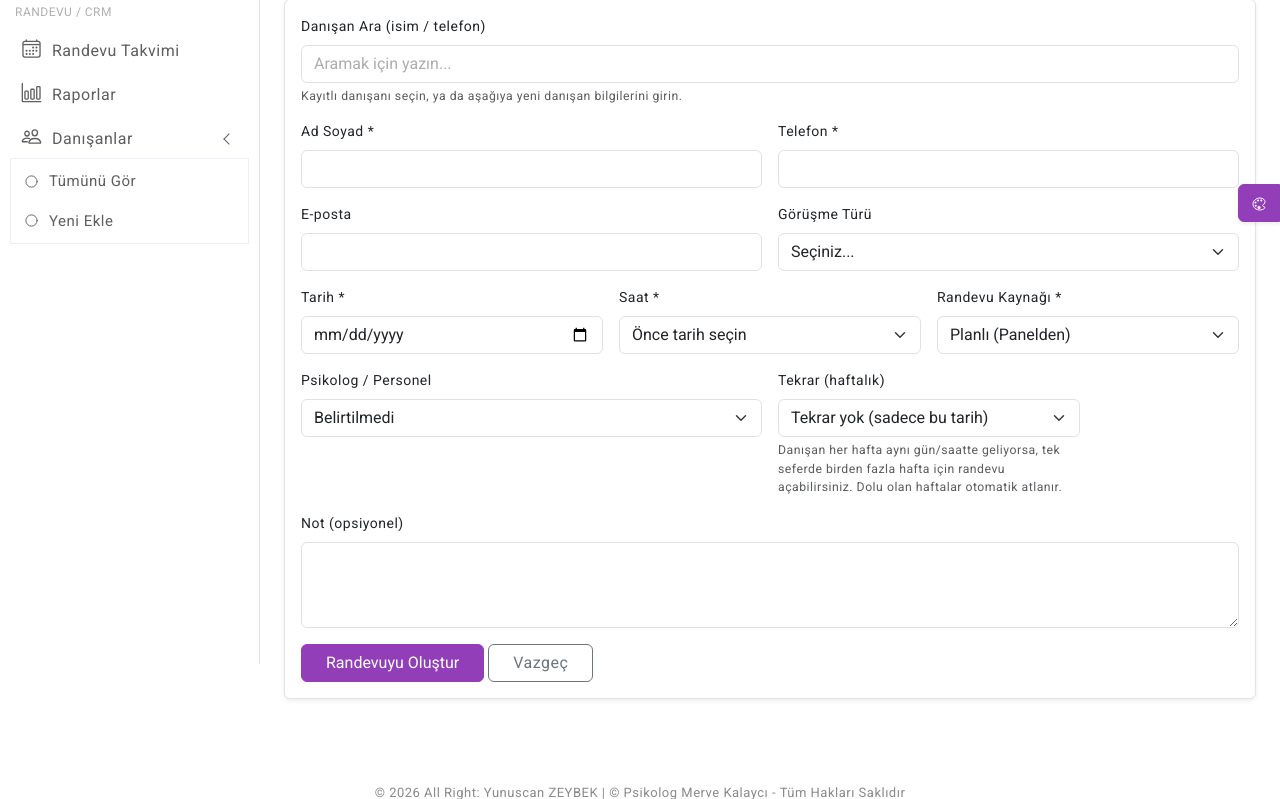
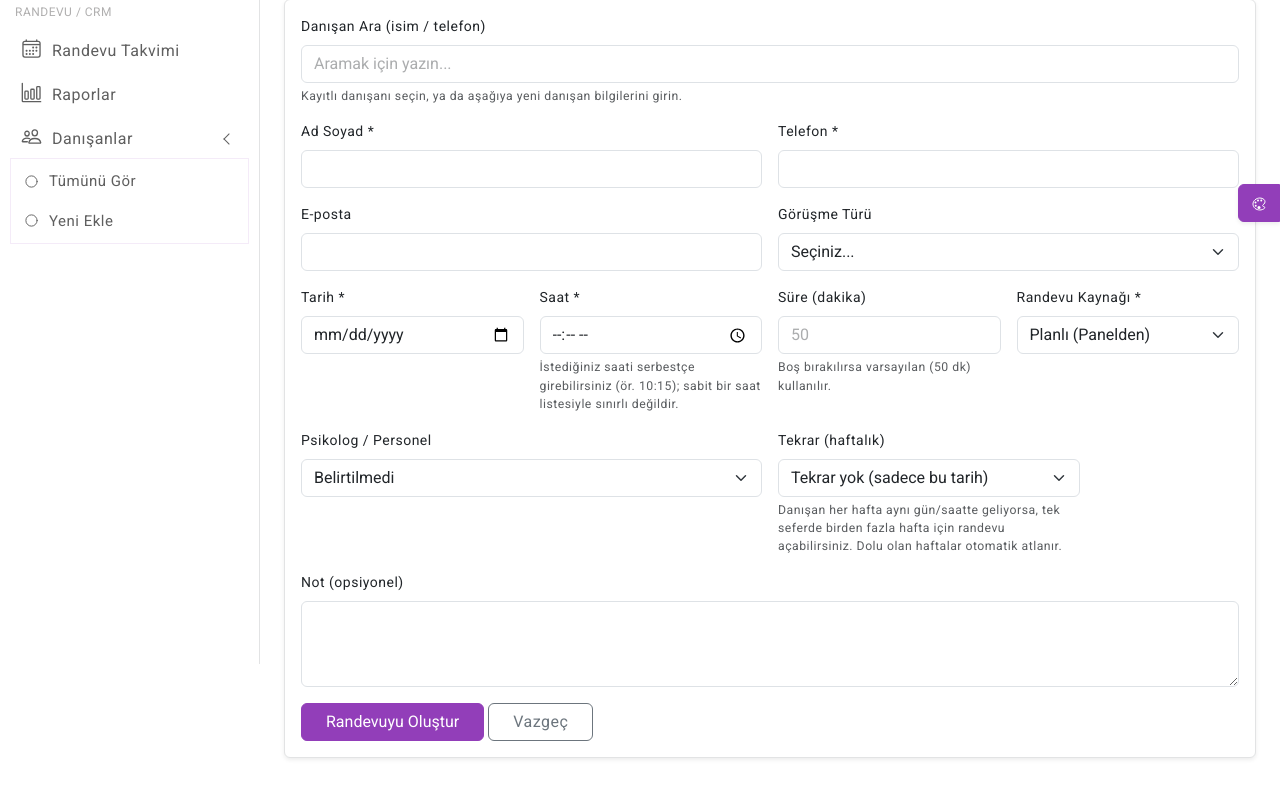
Before and after one commit to Fundatrgn/softwareplas, a Laravel app: page /admin/randevular/ekle in a window 1280 px wide. Shown: the part 136-935 px from the top of the page. Run offline with Laravel 10, Linux system fonts and the light colour scheme; a user stored in the database is signed in; data comes from the database, SQL or seed files in the repository; settings files or empty folders that the repository lacks are supplied; some libraries are stand-ins or nearby versions.

Commit message:
CRM'de randevu saatini serbestçe belirleme ve yeniden planlama ekle
- Yeni randevu formunda "Saat" artık sabit bir seçim listesine bağlı
  değil, admin istediği saati elle girebiliyor (ör. 09:00-09:50 sonra
  10:15 gibi); sadece gerçek bir çakışma varsa engelleniyor
- Süre (dakika) alanı eklendi, randevu bazında varsayılan seans
  süresinin üzerine yazılabiliyor
- AvailabilityService::hasConflict() eklendi: admin/CRM tarafı için
  sabit slot ızgarasından bağımsız, gerçek zaman aralığı çakışması
  kontrolü (public randevu sayfası hâlâ eskisi gibi ızgaraya bağlı
  kalıyor, orası değişmedi)
- Randevu detay sayfasına "Randevuyu Yeniden Planla" formu eklendi:
  danışan aynı kalarak gün/saat/süre değiştirilebiliyor, danışana
  güncelleme bildirimi gidiyor

Co-Authored-By: Claude Sonnet 5 <noreply@anthropic.com>
Claude-Session: https://claude.ai/code/session_011FUSRXEhBPJCrDCfSDLBZH

```diff
--- a/app/Http/Controllers/dashboard/AppointmentController.php
+++ b/app/Http/Controllers/dashboard/AppointmentController.php
@@ -113,6 +113,7 @@ class AppointmentController extends Controller
             'psikologlar' => User::orderBy('name')->get(),
             'tarih' => $request->query('tarih'),
             'saat' => $request->query('saat'),
+            'varsayilanSure' => (new AvailabilityService(Setting::first()))->slotDuration(),
         ]);
     }
 
@@ -147,6 +148,7 @@ class AppointmentController extends Controller
             'user_id' => 'nullable|exists:users,id',
             'tarih' => 'required|date',
             'saat' => 'required|date_format:H:i',
+            'sure' => 'nullable|integer|min:10|max:240',
             'not' => 'nullable|string|max:2000',
             'source' => 'required|in:panel,yuz_yuze',
             'tekrar_hafta' => 'nullable|integer|min:1|max:12',
@@ -156,9 +158,13 @@ class AppointmentController extends Controller
 
         $settings = Setting::first();
         $availability = new AvailabilityService($settings);
+        $duration = (int) ($request->sure ?: $availability->slotDuration());
 
-        if (! $availability->isSlotAvailable($startsAt)) {
-            return redirect()->back()->withInput()->with('error', 'Bu saat dolu ya da uygun değil. Lütfen başka bir saat seçin.');
+        // CRM'den randevu açarken saat sabit ızgaraya bağlı kalmaz (admin
+        // istediği saati elle girebilir, ör. 10:15); sadece gerçek bir
+        // çakışma olup olmadığına bakılır.
+        if ($availability->hasConflict($startsAt, $startsAt->copy()->addMinutes($duration))) {
+            return redirect()->back()->withInput()->with('error', 'Bu saat aralığında başka bir randevu var. Lütfen farklı bir saat seçin.');
         }
 
         if ($request->patient_id) {
@@ -183,7 +189,6 @@ class AppointmentController extends Controller
             }
         }
 
-        $duration = $availability->slotDuration();
         $tekrarHafta = (int) ($request->tekrar_hafta ?: 1);
 
         $ilkRandevu = null;
@@ -193,8 +198,8 @@ class AppointmentController extends Controller
         for ($i = 0; $i < $tekrarHafta; $i++) {
             $bu = $startsAt->copy()->addWeeks($i);
 
-            if ($i > 0 && ! $availability->isSlotAvailable($bu)) {
-                $atlanan[] = $bu->translatedFormat('d.m.Y H:i') . ' (bu saat dolu/uygun değil)';
+            if ($i > 0 && $availability->hasConflict($bu, $bu->copy()->addMinutes($duration))) {
+                $atlanan[] = $bu->translatedFormat('d.m.Y H:i') . ' (bu saat aralığında başka randevu var)';
                 continue;
             }
 
@@ -240,6 +245,40 @@ class AppointmentController extends Controller
         return view('dashboard.randevular.show', ['appointment' => $appointment]);
     }
 
+    /**
+     * Var olan bir randevuyu farklı bir gün/saate taşır (danışan aynı
+     * kalır). Sabit ızgaraya bağlı değildir; admin istediği saati elle
+     * girebilir, sadece gerçek bir çakışma engellenir.
+     */
+    public function reschedule(Request $request, $id, AppointmentNotificationService $notifier)
+    {
+        $appointment = Appointment::findOrFail($id);
+
+        $request->validate([
+            'tarih' => 'required|date',
+            'saat' => 'required|date_format:H:i',
+            'sure' => 'nullable|integer|min:10|max:240',
+        ]);
+
+        $yeniBaslangic = Carbon::parse($request->tarih . ' ' . $request->saat);
+        $sure = (int) ($request->sure ?: $appointment->duration_minutes);
+        $yeniBitis = $yeniBaslangic->copy()->addMinutes($sure);
+
+        $availability = new AvailabilityService(Setting::first());
+        if ($availability->hasConflict($yeniBaslangic, $yeniBitis, $appointment->id)) {
+            return redirect()->back()->with('error', 'Bu saat aralığında başka bir randevu var. Lütfen farklı bir saat seçin.');
+        }
+
+        $appointment->starts_at = $yeniBaslangic;
+        $appointment->ends_at = $yeniBitis;
+        $appointment->duration_minutes = $sure;
+        $appointment->save();
+
+        $notifier->notifyStatusChanged($appointment);
+
+        return redirect('/admin/randevular/' . $appointment->id)->with('success', 'Randevu ' . $yeniBaslangic->translatedFormat('d.m.Y H:i') . ' tarihine taşındı.');
+    }
+
     public function updateStatus(Request $request, $id, AppointmentNotificationService $notifier)
     {
         $appointment = Appointment::findOrFail($id);
--- a/app/Services/AvailabilityService.php
+++ b/app/Services/AvailabilityService.php
@@ -165,4 +165,22 @@ class AvailabilityService
 
         return ! in_array($startsAt->format('H:i'), $this->bookedSlotsForDate($startsAt, $excludeAppointmentId), true);
     }
+
+    /**
+     * CRM'den admin/psikolog randevu saatini elle (sabit ızgaraya bağlı
+     * kalmadan, ör. 10:15 gibi) belirleyebilsin diye kullanılan gerçek
+     * çakışma kontrolü. isSlotAvailable()'ın aksine saatin önceden
+     * tanımlı slotlardan biri olmasını ŞART koşmaz; sadece o saat
+     * aralığında başka "aktif" bir randevu olup olmadığına bakar.
+     */
+    public function hasConflict(Carbon $startsAt, Carbon $endsAt, ?int $excludeAppointmentId = null): bool
+    {
+        $query = Appointment::blocking()->overlapping($startsAt, $endsAt);
+
+        if ($excludeAppointmentId) {
+            $query->where('id', '!=', $excludeAppointmentId);
+        }
+
+        return $query->exists();
+    }
 }
--- a/resources/views/dashboard/randevular/add.blade.php
+++ b/resources/views/dashboard/randevular/add.blade.php
@@ -63,22 +63,30 @@
                                 </select>
                             </div>
 
-                            <div class="col-md-4">
+                            <div class="col-md-3">
                                 <label class="form-label">Tarih *</label>
                                 <input type="date" class="form-control" name="tarih" id="tarih" required value="{{ old('tarih', $tarih) }}" min="{{ \Carbon\Carbon::today()->toDateString() }}">
                             </div>
-                            <div class="col-md-4">
+                            <div class="col-md-3">
                                 <label class="form-label">Saat *</label>
-                                <select class="form-select" name="saat" id="saat" required>
-                                    <option value="">Önce tarih seçin</option>
-                                </select>
+                                <input type="time" class="form-control" name="saat" id="saat" required value="{{ old('saat', $saat) }}" step="300">
+                                <div class="form-text">İstediğiniz saati serbestçe girebilirsiniz (ör. 10:15); sabit bir saat listesiyle sınırlı değildir.</div>
                             </div>
-                            <div class="col-md-4">
+                            <div class="col-md-3">
+                                <label class="form-label">Süre (dakika)</label>
+                                <input type="number" class="form-control" name="sure" id="sure" min="10" max="240" step="5" placeholder="{{ $varsayilanSure }}" value="{{ old('sure') }}">
+                                <div class="form-text">Boş bırakılırsa varsayılan ({{ $varsayilanSure }} dk) kullanılır.</div>
+                            </div>
+                            <div class="col-md-3">
                                 <label class="form-label">Randevu Kaynağı *</label>
                                 <select class="form-select" name="source" required>
                                     <option value="panel">Planlı (Panelden)</option>
                                     <option value="yuz_yuze">Yüz Yüze (Kurum Ziyareti)</option>
                                 </select>
+                            </div>
+
+                            <div class="col-md-12" id="gun-durum-alani" style="display:none;">
+                                <div class="alert alert-light border small mb-0" id="gun-durum-metni"></div>
                             </div>
 
                             @if(count($psikologlar))
@@ -129,7 +137,9 @@
         var phoneInput = document.getElementById('phone');
         var emailInput = document.getElementById('email');
         var tarihInput = document.getElementById('tarih');
-        var saatSelect = document.getElementById('saat');
+        var saatInput = document.getElementById('saat');
+        var gunDurumAlani = document.getElementById('gun-durum-alani');
+        var gunDurumMetni = document.getElementById('gun-durum-metni');
 
         var zamanlayici = null;
         aramaInput.addEventListener('input', function () {
@@ -161,44 +171,27 @@
             }, 250);
         });
 
-        function saatleriYukle() {
+        function gunDurumunuGoster() {
             var tarih = tarihInput.value;
-            saatSelect.innerHTML = '<option value="">Yükleniyor...</option>';
-            if (!tarih) { saatSelect.innerHTML = '<option value="">Önce tarih seçin</option>'; return; }
+            if (!tarih) { gunDurumAlani.style.display = 'none'; return; }
 
             fetch('/admin/randevular/gun?tarih=' + tarih)
                 .then(function (r) { return r.json(); })
                 .then(function (data) {
-                    saatSelect.innerHTML = '';
+                    gunDurumAlani.style.display = 'block';
                     if (data.closed) {
-                        saatSelect.innerHTML = '<option value="">Bu gün kapalı</option>';
+                        gunDurumMetni.textContent = 'Bu gün klinik normal çalışma saatlerine göre kapalı görünüyor. Yine de dilerseniz bu tarihe randevu ekleyebilirsiniz.';
                         return;
                     }
-                    var bosVar = false;
-                    data.slots.forEach(function (slot) {
-                        var opt = document.createElement('option');
-                        opt.value = slot.time;
-                        opt.textContent = slot.time + (slot.available ? '' : ' (dolu)');
-                        opt.disabled = !slot.available;
-                        if (slot.available) bosVar = true;
-                        saatSelect.appendChild(opt);
-                    });
-                    if (!bosVar) {
-                        var uyari = document.createElement('option');
-                        uyari.value = '';
-                        uyari.textContent = 'Bu gün için müsait saat yok';
-                        saatSelect.prepend(uyari);
-                    }
-
-                    @if($saat)
-                        var onceden = "{{ $saat }}";
-                        if (onceden) saatSelect.value = onceden;
-                    @endif
+                    var dolular = data.slots.filter(function (s) { return !s.available; }).map(function (s) { return s.time; });
+                    gunDurumMetni.textContent = dolular.length
+                        ? ('Bu günde dolu/geçmiş saatler: ' + dolular.join(', '))
+                        : 'Bu gün için henüz hiç randevu yok, istediğiniz saati girebilirsiniz.';
                 });
         }
 
-        tarihInput.addEventListener('change', saatleriYukle);
-        if (tarihInput.value) saatleriYukle();
+        tarihInput.addEventListener('change', gunDurumunuGoster);
+        if (tarihInput.value) gunDurumunuGoster();
     })();
     </script>
 @endsection
--- a/routes/web.php
+++ b/routes/web.php
@@ -98,6 +98,7 @@ Route::prefix('/admin')->middleware('auth')->group(function () {
     Route::post('/randevular', [DashboardAppointmentController::class, 'store']);
     Route::get('/randevular/{id}', [DashboardAppointmentController::class, 'show'])->whereNumber('id');
     Route::post('/randevular/{id}/durum', [DashboardAppointmentController::class, 'updateStatus'])->whereNumber('id');
+    Route::post('/randevular/{id}/tasi', [DashboardAppointmentController::class, 'reschedule'])->whereNumber('id');
     // Randevular
 
     // Danışanlar (CRM)
```
Also changed, not shown: resources/views/dashboard/randevular/show.blade.php (+25 -0 lines).
